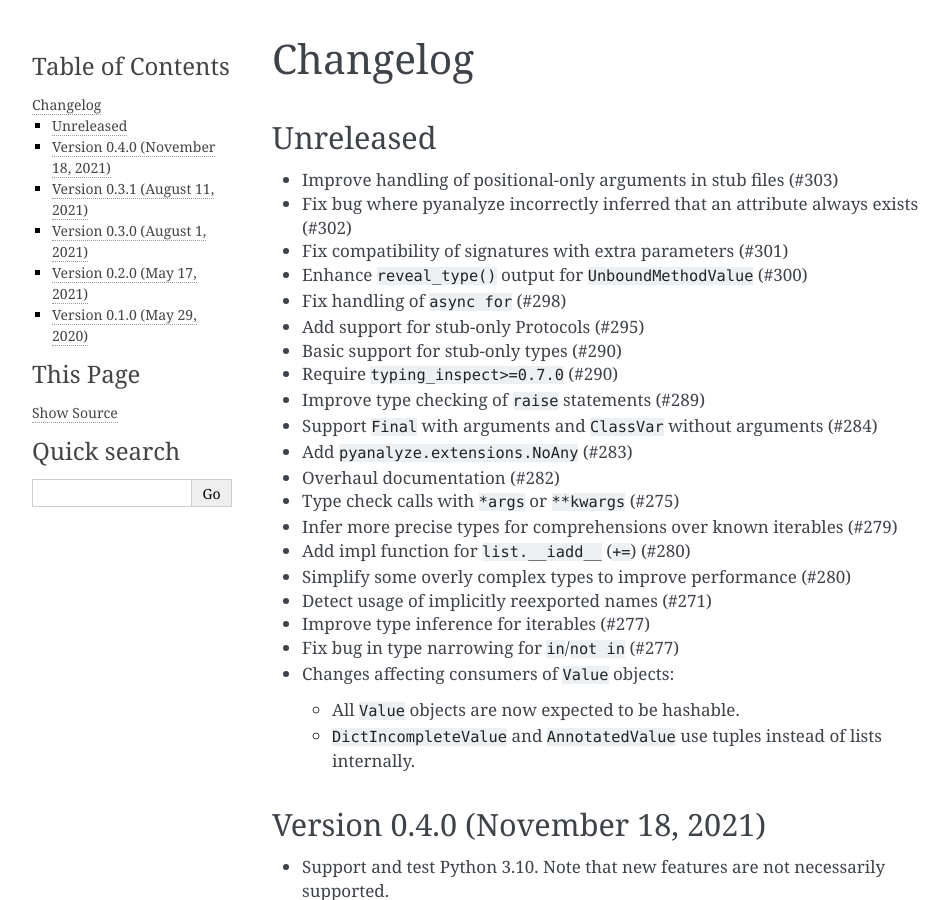
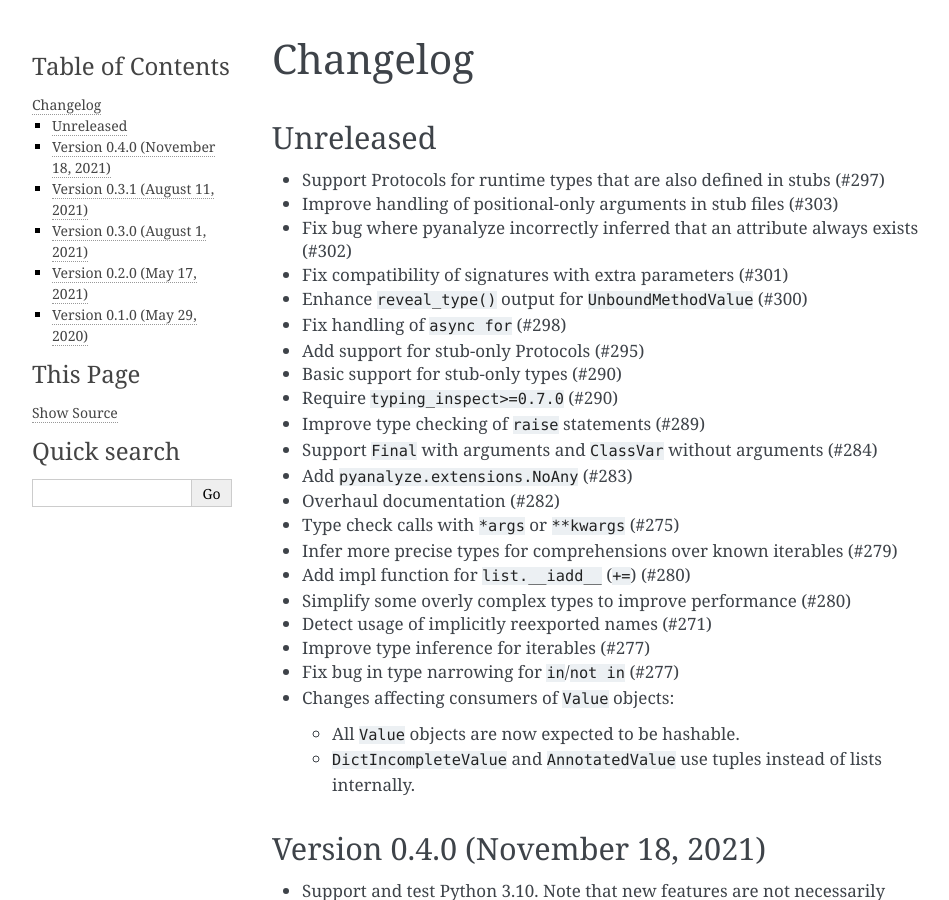
Before and after one commit to quora/pyanalyze, a Sphinx documentation site: the page built from docs/changelog.md, in a window 1280 px wide and 900 px high. Shown: the whole window, without its empty margins (148-1097 px from the left). Built offline with Sphinx 7.4.7, drawn with Linux system fonts in a browser that asks for light colours.

Commit message:
changelog

```diff
--- a/docs/changelog.md
+++ b/docs/changelog.md
@@ -2,6 +2,7 @@
 
 ## Unreleased
 
+- Support Protocols for runtime types that are also defined in stubs (#297)
 - Improve handling of positional-only arguments in stub files (#303)
 - Fix bug where pyanalyze incorrectly inferred that an attribute always exists (#302)
 - Fix compatibility of signatures with extra parameters (#301)
```
